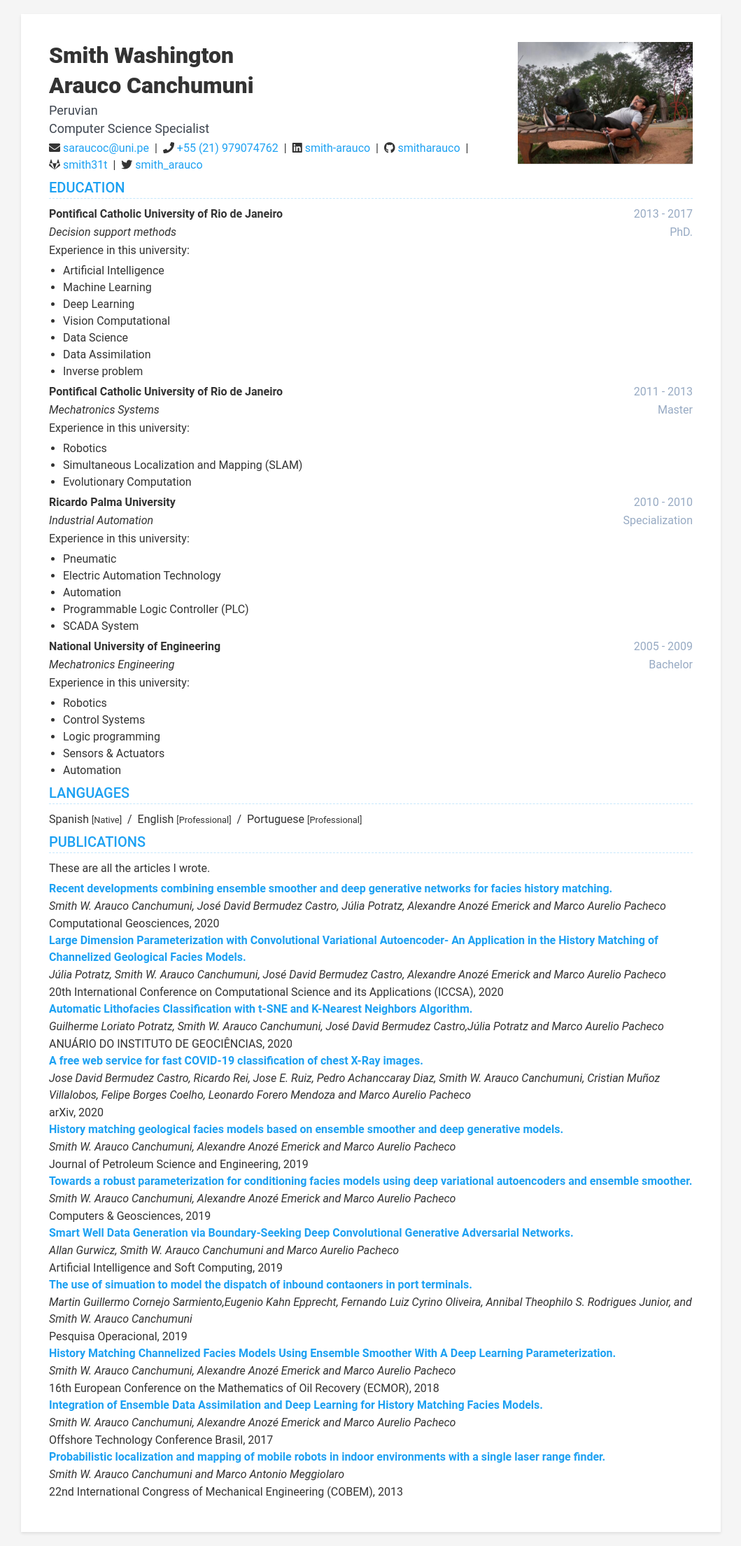
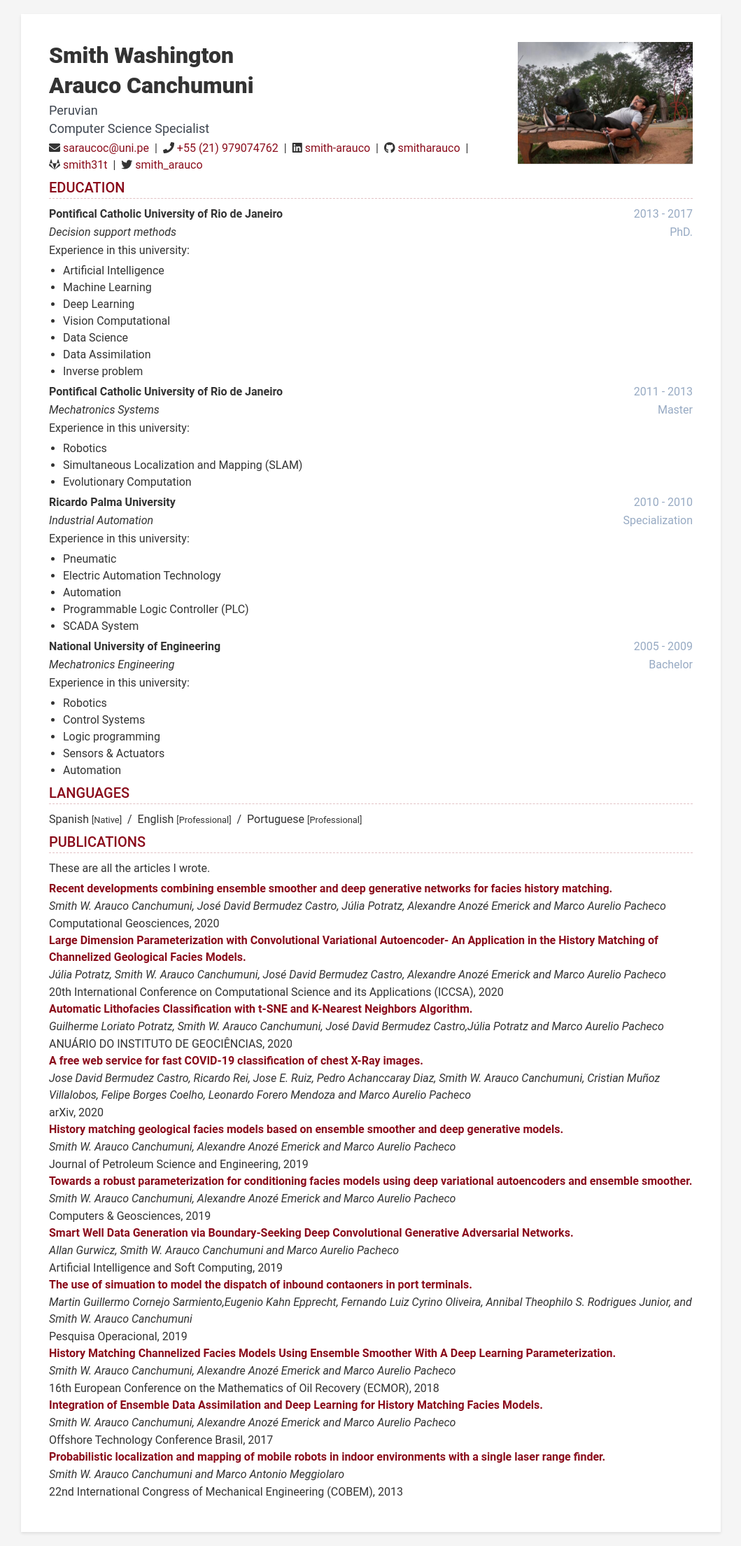
Before and after one commit to smitharauco/https-smitharauco.github.io-, a Jekyll site: the page built from index.html, in a window 1280 px wide. Shown: the whole page at 70% size, without its empty margins (110-1169 px from the left). Built offline with Jekyll 4.4.1, drawn with Linux system fonts in a browser that asks for light colours; nearby versions of some CDN libraries.

Commit message:
Update _config.yml

```diff
--- a/_config.yml
+++ b/_config.yml
@@ -13,4 +13,4 @@ lang: en                    # html lang
 open: true                  # open or close your site
 date_format: "%Y-%m-%d"     # date format
 google_analytics:           # your google analytics
-theme_color: "#1DA1F2"      # your favorite theme color
+theme_color: "#8a0c1b"      # your favorite theme color
```
